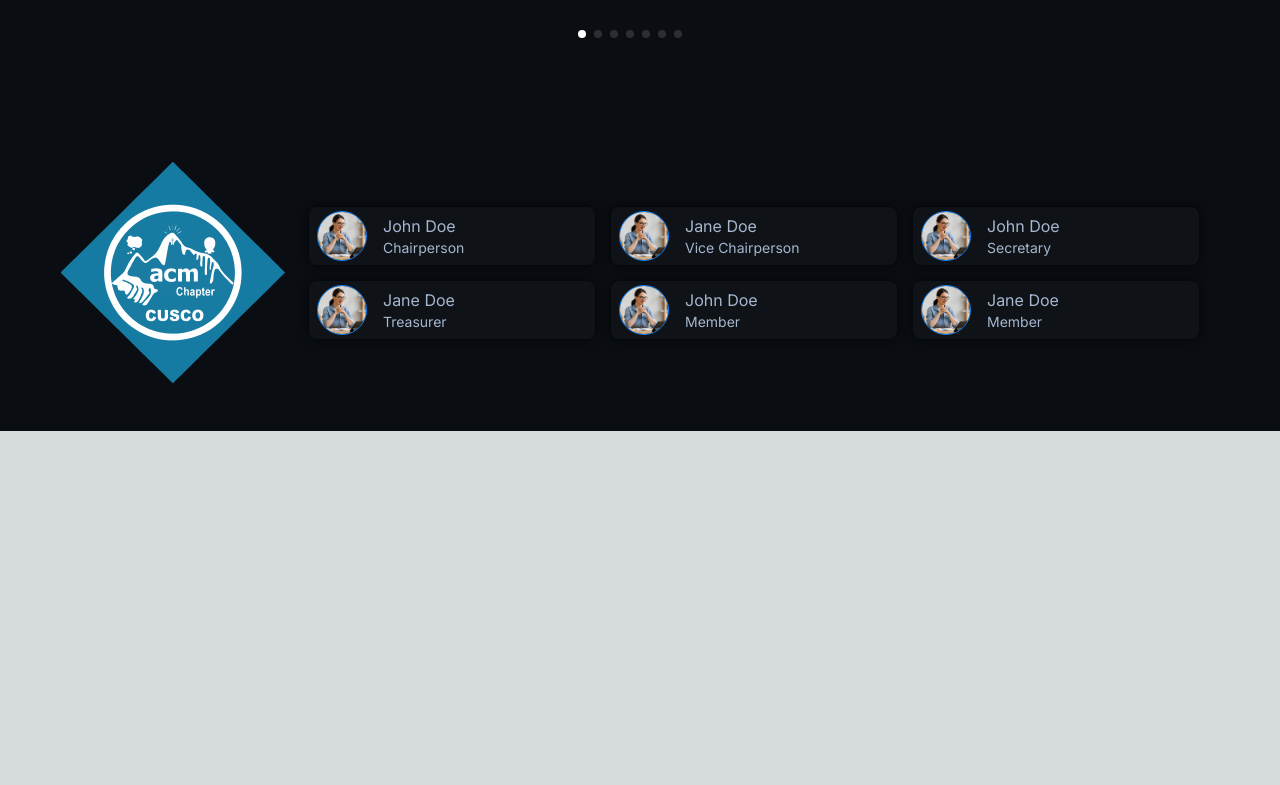
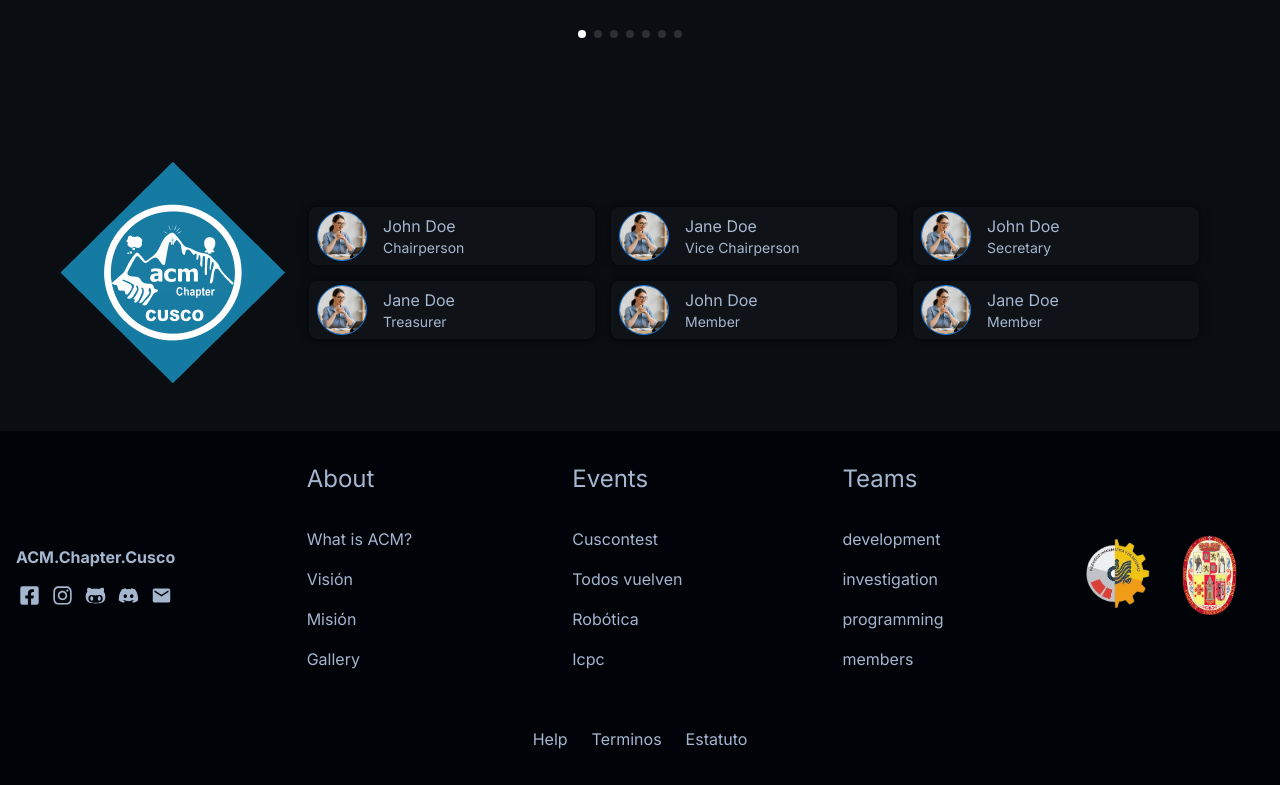
Before and after one commit to ACM-Chapter-Cusco/kratos, a Next.js app: page / in a window 1280 px wide. Shown: the part 3520-4305 px from the top of the page. Before the commit the page ends 3951 px from the top, so only its background shows below. Built offline with nearby package versions, Linux system fonts and the light colour scheme.

Commit message:
modifying some comments

```diff
--- a/src/app/components/About/index.jsx
+++ b/src/app/components/About/index.jsx
@@ -11,7 +11,7 @@ const About = () => {
       </div>
 
       <div className="ml-0 flex w-full flex-col items-center justify-center gap-10 lg:ml-[100px] lg:w-[32%]">
-        {/* titulo desktop*/}
+        {/* desktop title*/}
         <div className="hidden flex-col items-end lg:flex">
           <h3 className="font-Opensans text-[35px] font-extrabold leading-tight md:text-[40px]">
             <span className="text-blue">ACM.</span>Chapter.Cusco
@@ -25,7 +25,7 @@ const About = () => {
         <Imagery />
       </div>
 
-      {/* title mobile */}
+      {/* mobile title */}
       <div className="mb-8 flex flex-col items-end lg:hidden">
         <h3 className="font-Opensans text-[35px] font-extrabold leading-tight md:text-[40px]">
           <span className="text-blue">ACM.</span>Chapter.Cusco
--- a/src/app/page.jsx
+++ b/src/app/page.jsx
@@ -25,7 +25,7 @@ export default function Home() {
           </div>
         </div>
       </div>
-      {/* <Footer /> */}
+      <Footer />
     </>
   );
 }
```
